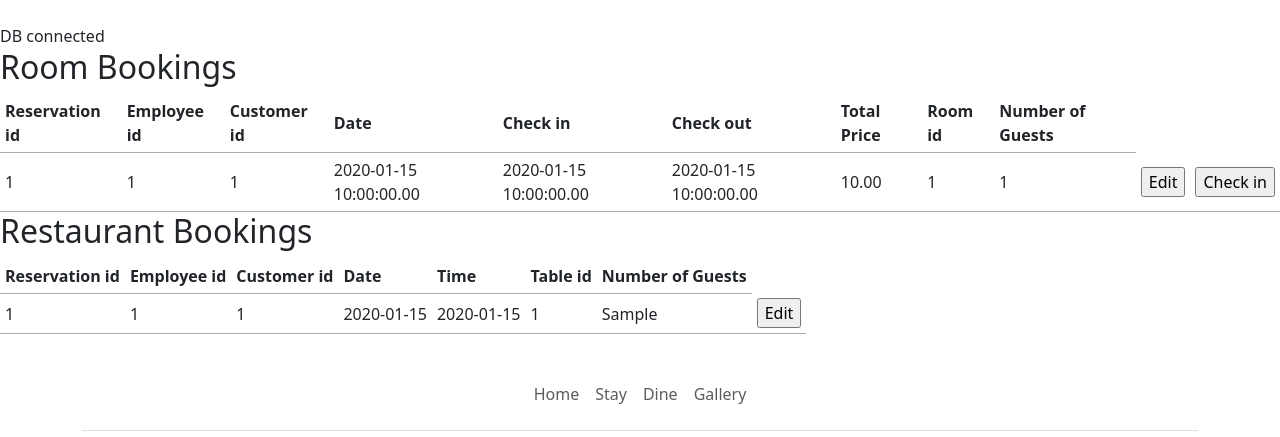
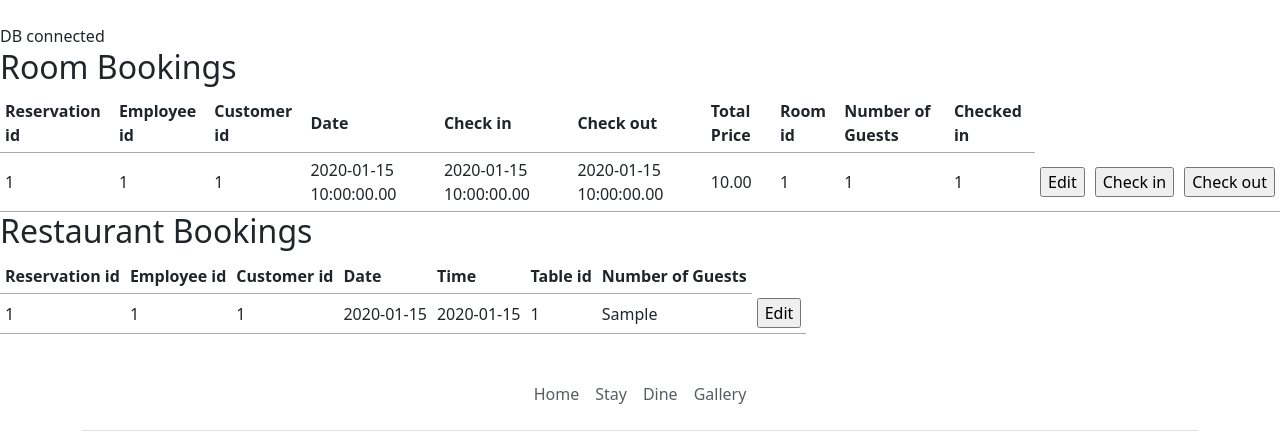
Before and after one commit to SamJones56/cleanWebsite, a PHP site: page /adminManageReservations.php in a window 1280 px wide. Shown: the part 73-510 px from the top of the page. Run offline with PHP 8.4, Linux system fonts and the light colour scheme; tables that the repository leaves empty hold one stand-in row (values such as "Sample post").

Commit message:
Check in and out buttons working

```diff
--- a/public/adminManageReservations.php
+++ b/public/adminManageReservations.php
@@ -21,6 +21,7 @@ require_once '../src/DBconnect.php';
             <th>Total Price</th>
             <th>Room id</th>
             <th>Number of Guests</th>
+            <th>Checked in</th>
         </tr>
         </thead>
         <tbody>
--- a/src/functions/adminManageReservationFunctions.php
+++ b/src/functions/adminManageReservationFunctions.php
@@ -84,16 +84,21 @@ function buildRoomReservationDisplay($tempArray, $connection)
         header("Location: updateReservation.php");
 //        exit();
     }
-
     if(isset($_POST['check_in']))
     {
         $temp_res = $_POST['reservations_id'];
         updateColumn($connection, "roomReservations", "checked_in", "1", "reservations_id", $temp_res);
-
+        header("refresh:0");
+    }
+    else if(isset($_POST['check_out']))
+    {
+        $temp_res = $_POST['reservations_id'];
+        updateColumn($connection, "roomReservations", "checked_in", "0", "reservations_id", $temp_res);
+        header("refresh:0");
     }
 
     // Keys that match headers
-    $keys = ['reservations_id', 'employee_id', 'customer_id', 'date', 'check_in', 'check_out', 'total_price', 'room_id', 'num_guests'];
+    $keys = ['reservations_id', 'employee_id', 'customer_id', 'date', 'check_in', 'check_out', 'total_price', 'room_id', 'num_guests', 'checked_in'];
 
     echo "<tr>";
     foreach ($keys as $key) {
@@ -113,6 +118,8 @@ function buildRoomReservationDisplay($tempArray, $connection)
     echo '<input type="submit" name="submit_room" value="Edit">';
     echo '</td> <td>';
     echo '<input type="submit" name="check_in" value="Check in">';
+    echo '</td> <td>';
+    echo '<input type="submit" name="check_out" value="Check out">';
     echo '</form></td>';
     echo "</tr>";
 }
```
